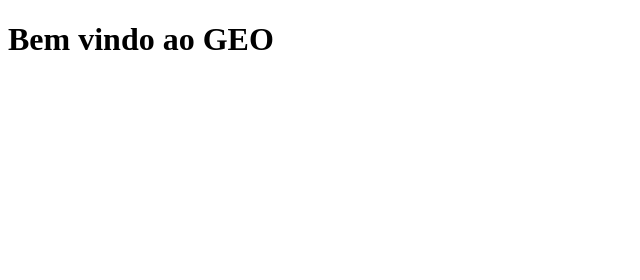
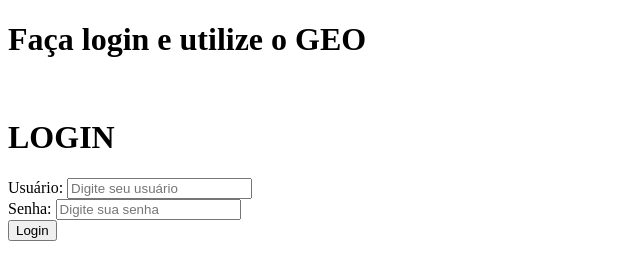
Before and after one commit to gustavo211221/GEO, a plain HTML site: page index.html in a window 1280 px wide. Shown: the whole page, without its empty margins (0-640 px from the left). Drawn offline with Linux system fonts and the light colour scheme.

Commit message:
Criação de estrutura da página

```diff
--- a/index.html
+++ b/index.html
@@ -1,13 +1,52 @@
 <!DOCTYPE html>
 <html lang="pt-br">
+
 <head>
     <meta charset="UTF-8">
     <meta name="viewport" content="width=device-width, initial-scale=1.0">
     <title>GEO</title>
 </head>
+
 <body>
+    <div class="main">
 
-    <h1>Bem vindo ao GEO </h1>
+        <div class="left">
 
+            <h1>Faça login e utilize o GEO </h1>
+            <img src="" alt="">
+
+        </div>
+        <div class="right">
+
+            <div class="card">
+
+                <h1>LOGIN </h1>
+                <div class="textfield">
+
+                    <label for="usuario">Usuário:</label>
+                    <input id="usuario" type="text" placeholder="Digite seu usuário">
+
+
+                </div>
+
+                <div class="textfield">
+
+                    <label for="senha">Senha:</label>
+                    <input id="senha" type="password" placeholder="Digite sua senha">
+
+
+                </div>
+
+                <button class="btn-login">
+
+                    Login
+                </button>
+
+            </div>
+
+        </div>
+
+    </div>
 </body>
+
 </html>
```
